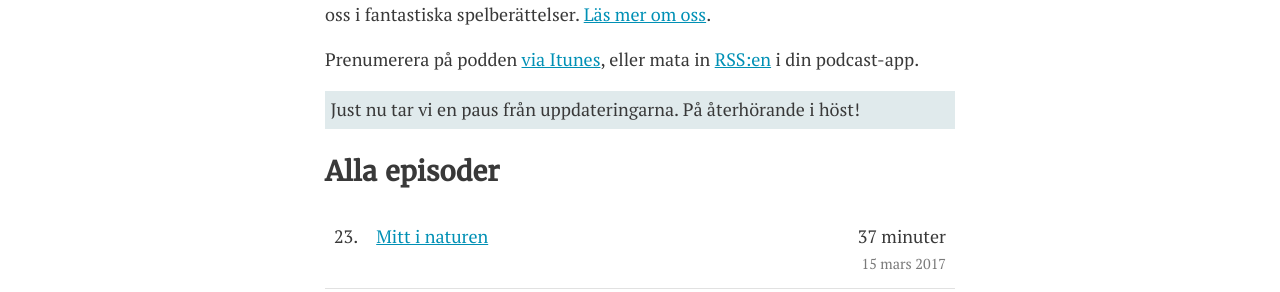
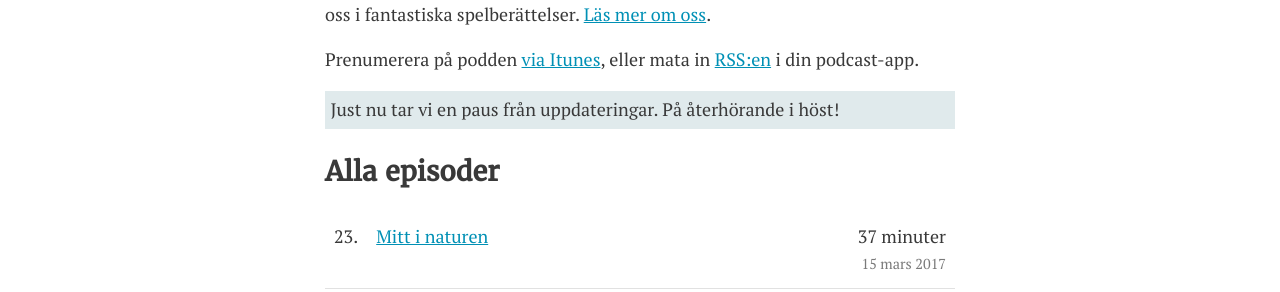
Before and after one commit to svendahlstrand/spelkosmos.se, a Jekyll site: the page built from index.md, in a window 1280 px wide and 900 px high. Shown: the part 412-704 px from the top of the window. Built offline with Jekyll 4.4.1, drawn with Linux system fonts in a browser that asks for light colours; our own code applies the rules of GitHub Pages for plain Markdown files.

Commit message:
Text update.

```diff
--- a/index.md
+++ b/index.md
@@ -8,7 +8,7 @@ Det här är en peppig podcast om tv- och datorspel. Upplev nya och gamla spelv
 
 Prenumerera på podden [via Itunes][2], eller mata in [RSS:en][3] i din podcast-app.
 
-<p class="highlight" markdown="1">Just nu tar vi en paus från uppdateringarna. På återhörande i höst!</p>
+<p class="highlight" markdown="1">Just nu tar vi en paus från uppdateringar. På återhörande i höst!</p>
 
 ## Alla episoder
 
```
